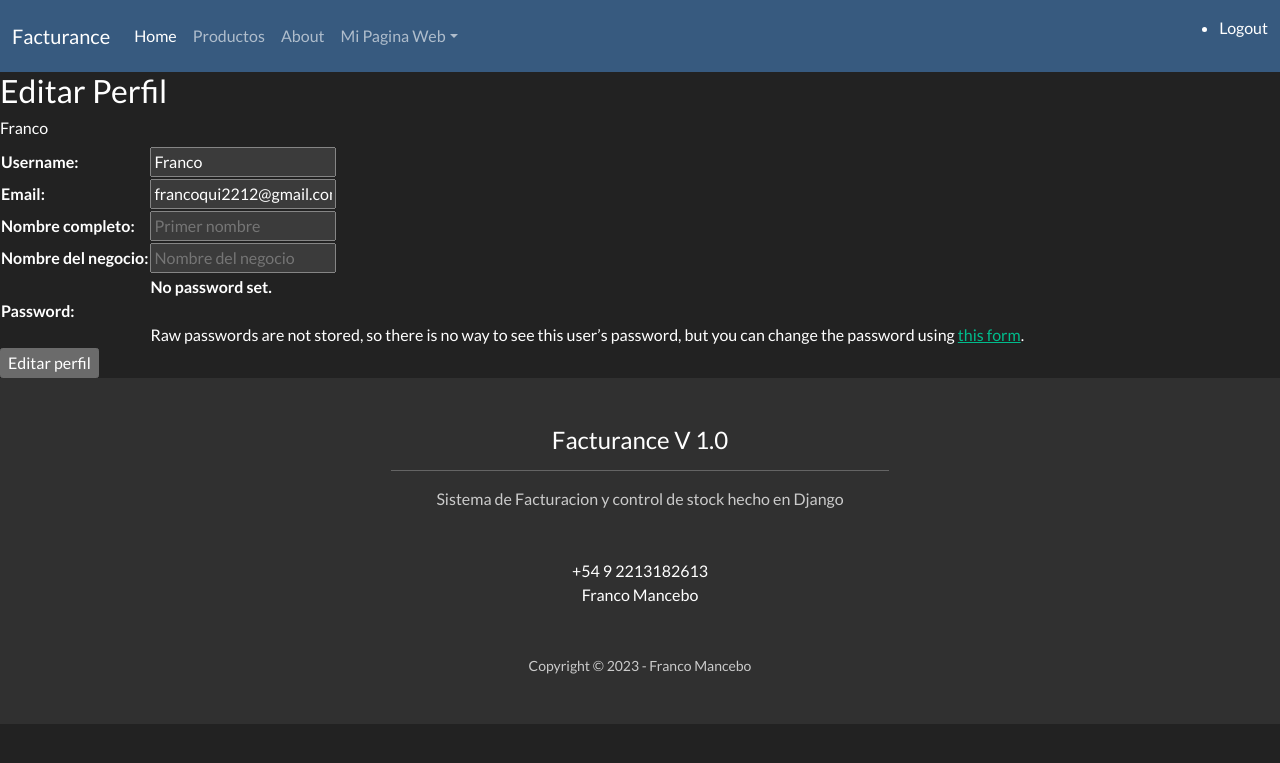
After one commit to Emancepado/Proyecto-Final.Coderhouse, a Django app: page /editarPerfil in a window 1280 px wide. The commit adds this page. Shown: the top 763 px of the page. Run offline with Django 4.2, Linux system fonts and the light colour scheme; a user stored in the database is signed in; data comes from the database, SQL or seed files in the repository; both versions use the stored data as it was after the commit; some libraries are stand-ins or nearby versions.

Commit message:
Boton de Editar Perfil listo (sin edicion de pw)

```diff
--- a/ProyectoFinal/App_user/forms.py
+++ b/ProyectoFinal/App_user/forms.py
@@ -1,8 +1,33 @@
 from typing import Any, Dict
 from django import forms
-from django.contrib.auth.forms import UserCreationForm
+from django.contrib.auth.forms import UserCreationForm, UserChangeForm
+from django.contrib.auth.models import User
 
 
 class RegistroForm(UserCreationForm):
     class Meta(UserCreationForm.Meta):
         fields = ['username', 'first_name','last_name','email']
+        labels = {
+            'username' : 'Nombre de usuario',
+            'first_name' : 'Nombre completo',
+            'last_name': 'Nombre del negocio',
+            'email' : 'email'
+        }
+
+    def clean_last_name(self):
+        last_name = self.cleaned_data.get('last_name')
+        if User.objects.filter(last_name=last_name).exists():
+            raise forms.ValidationError('Ese nombre de negocio ya está registrado.')
+        return last_name
+
+
+class UserEditForm(UserChangeForm):
+    username = forms.CharField(widget= forms.TextInput(attrs={"placeholder": "Username"}))
+    email = forms.CharField(widget= forms.TextInput(attrs={"placeholder": "Email"}))
+    first_name = forms.CharField(widget= forms.TextInput(attrs={"placeholder": "Primer nombre"}), label= "Nombre completo")
+    last_name = forms.CharField(widget= forms.TextInput(attrs={"placeholder": "Nombre del negocio"}), label="Nombre del negocio")
+
+    class Meta:
+        model = User
+        fields = ['username','email','first_name','last_name']
+        help_text = {k:"" for k in fields}
--- a/ProyectoFinal/App_user/models.py
+++ b/ProyectoFinal/App_user/models.py
@@ -13,6 +13,7 @@ class usuario(models.Model):
 class producto(models.Model):
     usuario = models.ForeignKey(User, on_delete=models.CASCADE)
     nombre_producto = models.CharField(max_length=40)
+    bars_code = models.IntegerField(null=True, blank=True)
     descripcion_producto = models.CharField(max_length=200)
     stock_producto = models.IntegerField()
     precio_producto = models.FloatField()
--- /dev/null
+++ b/ProyectoFinal/App_user/templates/App_user/base.html
@@ -0,0 +1,77 @@
+<!DOCTYPE html>
+<html lang="en">
+<head>
+    {% load static %}
+    <meta charset="UTF-8">
+    <meta name="viewport" content="width=device-width, initial-scale=1.0">
+    <link href="{% static 'App_user/css/bootstrap.min.css'%}" rel="stylesheet"/>
+    <script src="{% static 'App_user/js/bootstrap.min.js'%}"> </script>
+    <script src="https://cdn.jsdelivr.net/npm/bootstrap@5.3.0/dist/js/bootstrap.bundle.min.js" integrity="sha384-geWF76RCwLtnZ8qwWowPQNguL3RmwHVBC9FhGdlKrxdiJJigb/j/68SIy3Te4Bkz" crossorigin="anonymous"></script>
+    <title>Inicio|App_user</title>
+</head>
+<body>
+    <nav class="navbar navbar-expand-lg bg-primary" data-bs-theme="dark">
+        <div class="container-fluid">
+          <a class="navbar-brand" href="#">Facturance</a>
+          <button class="navbar-toggler" type="button" data-bs-toggle="collapse" data-bs-target="#navbarColor01" aria-controls="navbarColor01" aria-expanded="false" aria-label="Toggle navigation">
+            <span class="navbar-toggler-icon"></span>
+          </button>
+          <div class="collapse navbar-collapse" id="navbarColor01">
+            <ul class="navbar-nav me-auto">
+              <li class="nav-item">
+                <a class="nav-link active" href="/home">Home
+                  <span class="visually-hidden">(current)</span>
+                </a>
+              </li>
+              <li class="nav-item">
+                <a class="nav-link" href="#">Productos</a>
+              </li>
+              <li class="nav-item">
+                <a class="nav-link" href="#">About</a>
+              </li>
+              <li class="nav-item dropdown">
+                <a class="nav-link dropdown-toggle" data-bs-toggle="dropdown" href="#" role="button" aria-haspopup="true" aria-expanded="false">Mi Pagina Web</a>
+                <div class="dropdown-menu">
+                  <a class="dropdown-item" href="#">Vista clientes</a>
+                  <div class="dropdown-divider"></div>
+                  <a class="dropdown-item" href="#">Hacer un posteo</a>
+                  <a class="dropdown-item" href="#">Editar productos visibles</a>
+                </div>
+              </li>
+            </ul>
+            <ul class="nav-link active">
+                <li class="nav-item">
+                    <a class="nav-link" href="{% url 'logout' %}">Logout</a>
+                </li>
+            </ul>
+          </div>
+        </div>
+      </nav>
+    </div class = home>
+        {% block metamorphosis %}
+        {% endblock %}
+    </div>
+    <footer class="bg-dark py-5">
+        <section class="page-section" id="contact">
+            <div class="container px-4 px-lg-5">
+                <div class="row gx-4 gx-lg-5 justify-content-center">
+                    <div class="col-lg-8 col-xl-6 text-center">
+                        <h4 class="mt-0">Facturance V 1.0 </h4>
+                        <hr class="divider" />
+                        <p class="text-muted mb-5">Sistema de Facturacion y control de stock hecho en Django</p>
+                    </div>
+                </div>
+                <div class="row gx-4 gx-lg-5 justify-content-center mb-5">
+                <div class="row gx-4 gx-lg-5 justify-content-center">
+                    <div class="col-lg-4 text-center mb-5 mb-lg-0">
+                        <i class="bi-phone fs-2 mb-3 text-muted"></i>
+                        <div>+54 9 2213182613</div>
+                        <div>Franco Mancebo</div>
+                    </div>
+                </div>
+            </div>
+        </section>
+        <div class="container px-4 px-lg-5"><div class="small text-center text-muted">Copyright &copy; 2023 - Franco Mancebo</div></div>
+    </footer>
+</body>
+</html>
--- /dev/null
+++ b/ProyectoFinal/App_user/templates/App_user/editarPerfil.html
@@ -0,0 +1,14 @@
+{% extends 'App_user/base.html' %}
+{% load static %}
+
+{% block metamorphosis %}
+    <h3>Editar Perfil</h3>
+    <h6>{{user.username}}</h6>
+
+    <form method="POST"> {% csrf_token %}
+        <table>
+            {{ form.as_table }}
+        </table>
+        <input type="submit" value="Editar perfil">
+    </form>
+{% endblock %}
--- a/ProyectoFinal/App_user/urls.py
+++ b/ProyectoFinal/App_user/urls.py
@@ -4,7 +4,9 @@ from . import views
 urlpatterns = [
     path('registration/', views.registration, name = 'registro'),
     path('', views.loginWeb, name='login' ),
-    path('home/', views.home, name = 'home')
+    path('home/', views.home, name = 'home'),
+    path('logout/', views.logout_view, name = 'logout'),
+    path('editarPerfil', views.editarPerfil, name='editarPerfil')
 
 
 ]
--- a/ProyectoFinal/App_user/views.py
+++ b/ProyectoFinal/App_user/views.py
@@ -1,8 +1,9 @@
 from django.shortcuts import render, redirect
-from .forms import RegistroForm
-from django.contrib.auth import login, authenticate
+from .forms import RegistroForm, UserEditForm
+from django.contrib.auth import login, authenticate, logout
 from django.contrib.auth.models import User
 from django.contrib.auth.forms import AuthenticationForm
+from django.contrib.auth.decorators import login_required
 # Create your views here.
 
 def registration(request):
@@ -38,5 +39,32 @@ def loginWeb(request):
 
     return render(request, 'App_user/login.html', {'form': form})
 
+@login_required
 def home(request):
     return render(request, "App_user/home.html")
+
+@login_required
+def logout_view(request):
+    logout(request)
+    return redirect("../")
+
+@login_required
+def editarPerfil(request):
+    usuario = request.user
+    user_basic_info = User.objects.get(id = usuario.id)
+    if request.method == "POST":
+        form = UserEditForm(request.POST, instance = usuario)
+        if form.is_valid():
+            user_basic_info.username = form.cleaned_data.get('username')
+            user_basic_info.email = form.cleaned_data.get('email')
+            user_basic_info.first_name = form.cleaned_data.get('first_name')
+            user_basic_info.last_name = form.cleaned_data.get('last_name')
+            user_basic_info.save()
+            return redirect('../home')
+
+        else:
+            form = UserEditForm(initial = {'username': usuario.username, 'email': usuario.email, 'first_name': usuario.first_name, 'last_name': usuario.last_name} )
+            return render(request, 'App_user/editarPerfil.html', {"form": form })
+    else:
+        form = UserEditForm(initial={'username': usuario.username, 'email': usuario.email, 'first_name': usuario.first_name, 'last_name': usuario.last_name})
+        return render(request, 'App_user/editarPerfil.html', {"form": form})
```
Also changed, not shown: ProyectoFinal/App_user/templates/App_user/home.html (+14 -76 lines), ProyectoFinal/App_user/migrations/0003_producto_bars_code.py (added), ProyectoFinal/db.sqlite3.
